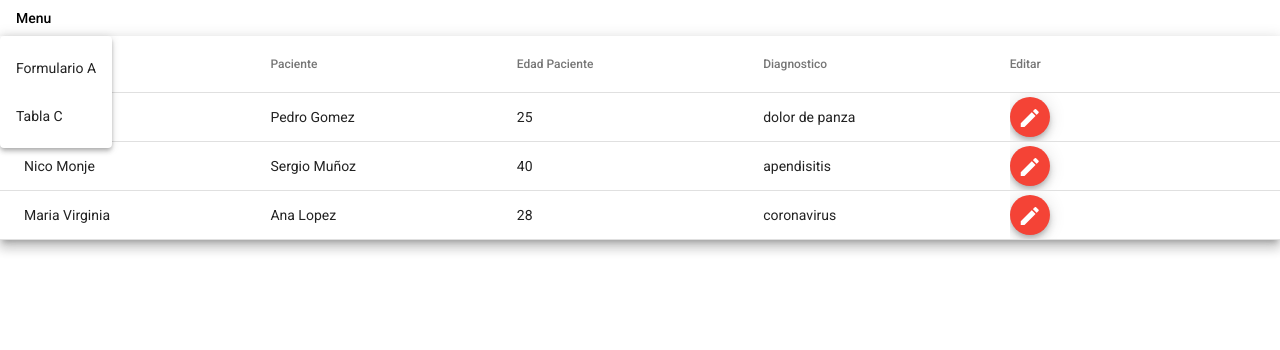
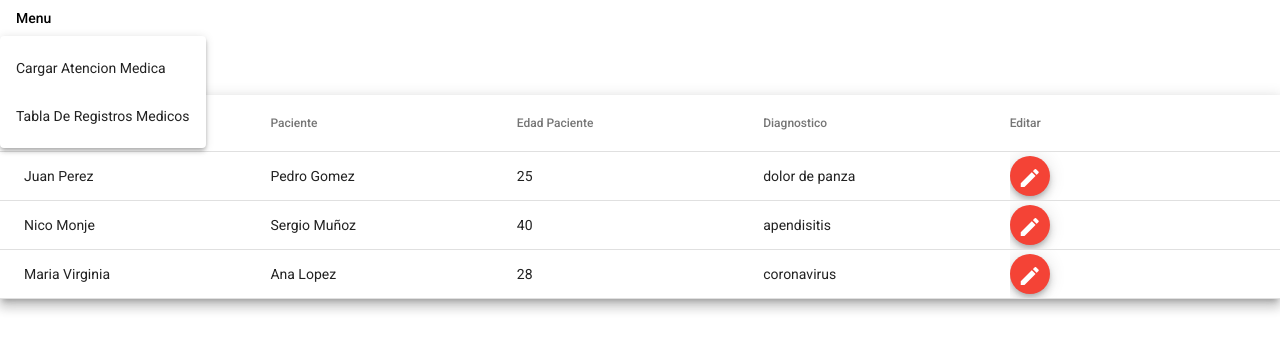
Before and after one commit to luisparadawagner-gmail-com/tp4-monje, an Angular app: page /registros-component in a window 1280 px wide. Both pictures are taken after a click on the button "Menu". Shown: the top 350 px of the page. Built offline with nearby package versions, Linux system fonts and the light colour scheme.

Commit message:
modificacion en el menu

```diff
--- a/src/app/app.component.html
+++ b/src/app/app.component.html
@@ -8,8 +8,8 @@
 
 <button mat-button [matMenuTriggerFor]="menu">Menu</button>
 <mat-menu #menu="matMenu">
-  <button mat-menu-item routerLink="/atencion-component" routerLinkActive="active">Formulario A</button>
-  <button mat-menu-item routerLink="/registros-component" routerLinkActive="active">Tabla C</button>
+  <button mat-menu-item routerLink="/atencion-component" routerLinkActive="active">Cargar Atencion Medica</button>
+  <button mat-menu-item routerLink="/registros-component" routerLinkActive="active">Tabla De Registros Medicos</button>
 </mat-menu>
 
 
--- a/src/app/practica/regsitros/registros.component.html
+++ b/src/app/practica/regsitros/registros.component.html
@@ -1,3 +1,4 @@
+<h3>Registros:</h3>
 <mat-table [dataSource]="dataSource" class="mat-elevation-z8">
 
     <!-- Name Column -->
```
